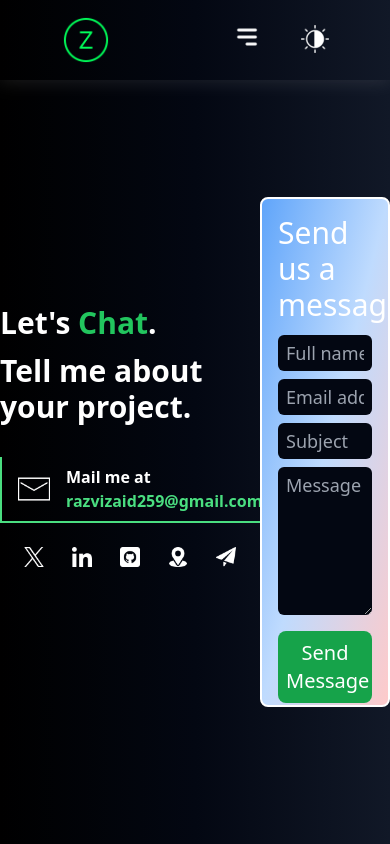
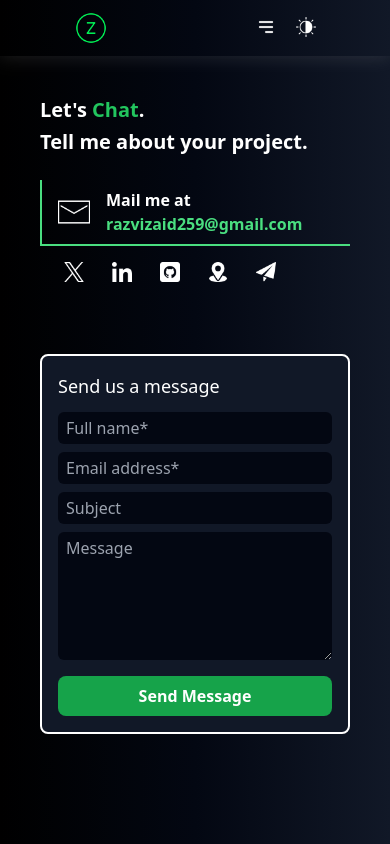
Before and after one commit to MohdZaid259/Portfolio, a React (Vite) app: page /contact in a window 390 px wide. Built offline with nearby package versions, Linux system fonts and the light colour scheme.

Commit message:
add responsiveness

```diff
--- a/src/components/About.jsx
+++ b/src/components/About.jsx
@@ -9,19 +9,19 @@ export default function About() {
   };
 
   return (
-    <div className='flex h-full gap-7 justify-center bg-gradient-to-br from-blue-400 via-blue-200 to-pink-100 dark:bg-gradient-to-r dark:from-black dark:via-gray-950 dark:to-gray-900 dark:text-white text-black'>
-      <div className='flex flex-col pl-16 justify-center items-start '>
-        <h1 className='text-5xl mb-7 font-bold text-pink-600 dark:text-green-400'># know me</h1>
-        <p className='w-2/3 pr-20 text-xl'>
-          <img className='inline w-8 dark:invert-0 invert' src={qopen} alt=""/>
+    <div className='flex h-full gap-7 justify-center bg-gradient-to-br from-blue-500 via-blue-300 to-green-200 dark:bg-gradient-to-r dark:from-black dark:via-gray-950 dark:to-gray-900 dark:text-white text-black'>
+      <div className='md:flex m-auto md:flex-col px-3 sm:pl-8 md:px-16 justify-center items-start '>
+        <h1 className='text-xl md:text-2xl lg:text-5xl mb-7 font-bold text-pink-600 dark:text-green-400'># know me</h1>
+        <p className='w-full text-base sm:text-lg md:text-xl'>
+          <img className='inline w-4 md:w-8 dark:invert-0 invert' src={qopen} alt=""/>
           <p className='inline ml-6'>Hii, I'm Zaid, a Full-stack developer with a passion for building high-quality web applications. I specialize in using ReactJS, NextJS, and Tailwind CSS on the frontend, and NodeJS, Express, and MongoDB on the backend.<br/><br/></p>
           <p className='inline ml-6'>
           I believe in creating websites that look great and perform exceptionally. Whether it's designing responsive layouts, optimizing performance, or developing robust backends, I strive to deliver top-notch results.<br/><br/></p>
           <p className='inline ml-6 mr-6'>
           If you need a developer skilled in the latest technologies with a strong design sense, let's chat about your project and how I can help bring your vision to life.</p>
-          <img className='inline w-8 dark:invert-0 invert' src={qclose} alt=""/>
+          <img className='inline w-4 md:w-8 dark:invert-0 invert' src={qclose} alt=""/>
         </p>
-        <img className='ml-32rem mt-7 dark:invert-0 invert' src={signatureop} alt=""/>
+        <img className='lg:ml-32rem m-auto w-24 sm:w-36 mt-7 dark:invert-0 invert' src={signatureop} alt=""/>
       </div>
     </div>
   )
--- a/src/components/Contact.jsx
+++ b/src/components/Contact.jsx
@@ -13,10 +13,10 @@ function Contact() {
   }
 
   return (
-      <div className='bg-gradient-to-br from-blue-400 via-blue-200 to-red-200 dark:bg-gradient-to-r dark:from-black dark:via-gray-950 dark:to-gray-900 dark:text-white text-black w-full h-full flex justify-around items-center'>
-      <div className='flex flex-col gap-3 mt-10'>
-        <h2 className='text-3xl font-bold '>Let's <span className='text-pink-600 dark:text-green-500'>Chat</span>.</h2>
-        <h2 className='text-3xl font-bold mb-5'>Tell me about your project.</h2>
+      <div className='bg-gradient-to-br from-blue-500 via-blue-300 to-green-200 dark:bg-gradient-to-r dark:from-black dark:via-gray-950 dark:to-gray-900 dark:text-white text-black w-full h-full md:flex justify-around items-center px-10'>
+      <div className='flex flex-col gap-1 md:gap-3 mt-10'>
+        <h2 className='text-xl md:text-3xl font-bold '>Let's <span className='text-pink-600 dark:text-green-500'>Chat</span>.</h2>
+        <h2 className='text-xl md:text-3xl font-bold mb-5'>Tell me about your project.</h2>
         <div className="border-b-2 border-l-2 border-pink-600 dark:border-green-400 flex">
             <img className='dark:invert w-8 m-4' src={mail} alt=""/>
             <div className="mt-2">
@@ -32,14 +32,14 @@ function Contact() {
             <Link to="" target='_blank'><img className='dark:invert w-7 my-2 hover:bg-pink-500 p-1 rounded' src={paperplane} alt="" /></Link>
         </div>
       </div>
-      <div className="flex flex-col border-2 border-black dark:border-white -mt-5 w-2/6 h-2/3 dark:bg-gray-900 bg-gradient-to-br from-blue-400 via-blue-200 to-red-200 from rounded-lg p-4">
-        <h2 className='text-3xl mb-3'>Send us a message</h2>
+      <div className="flex w-full flex-col border-2 border-black dark:border-white -mt-5 md:w-2/6 dark:bg-gray-900 rounded-lg p-4">
+        <h2 className='text-lg md:text-3xl mb-3'>Send us a message</h2>
         <form onSubmit={handleSubmit} className='flex flex-col gap-2' action="">
-            <input className='dark:bg-gray-950 p-1 px-2 text-lg rounded-md' type="text" placeholder="Full name*"/>
-            <input className='dark:bg-gray-950 p-1 px-2 text-lg rounded-md' type="text" placeholder="Email address*"/>
-            <input className='dark:bg-gray-950 p-1 px-2 text-lg rounded-md' type="text" placeholder="Subject"/>
-            <textarea className='dark:bg-gray-950 p-1 px-2 text-lg rounded-md' name="" id="" cols="20" rows="5" placeholder="Message"/>
-            <button type='submit' className='bg-pink-600 dark:bg-green-600 hover:bg-pink-700 dark:hover:bg-green-700 text-white mt-2 p-2 rounded-lg text-xl'>Send Message</button>
+            <input className='dark:bg-gray-950 p-1 px-2 text-base md:text-lg rounded-md' type="text" placeholder="Full name*"/>
+            <input className='dark:bg-gray-950 p-1 px-2 text-base md:text-lg rounded-md' type="text" placeholder="Email address*"/>
+            <input className='dark:bg-gray-950 p-1 px-2 text-base md:text-lg rounded-md' type="text" placeholder="Subject"/>
+            <textarea className='dark:bg-gray-950 p-1 px-2 text-base md:text-lg rounded-md' name="" id="" cols="20" rows="5" placeholder="Message"/>
+            <button type='submit' className='bg-pink-600 dark:bg-green-600 hover:bg-pink-700 dark:hover:bg-green-700 text-white mt-2 p-2 font-bold rounded-lg text-base md:text-xl'>Send Message</button>
         </form>
       </div>
   </div>
--- a/src/components/Navbar.jsx
+++ b/src/components/Navbar.jsx
@@ -29,30 +29,30 @@ export default function Header() {
   ]
 
   return (
-      <div className="flex drop-shadow-[0_0_10px_rgba(0,0,0,0.15)] dark:drop-shadow-[0_0_10px_rgba(225,225,225,0.15)] justify-around items-center py-4 bg-gradient-to-r from-blue-400 via-blue-200 to-red-200 dark:bg-gradient-to-r dark:from-black dark:via-gray-950 dark:to-gray-900 tracking-wider" >
-          <Link to='/'><img className="w-12 invert dark:invert-0" src={z} alt="" /></Link>
+      <div className="flex drop-shadow-[0_0_10px_rgba(0,0,0,0.15)] dark:drop-shadow-[0_0_10px_rgba(225,225,225,0.15)] justify-around items-center py-3 bg-gradient-to-r from-blue-600 via-blue-300 to-green-200 dark:bg-gradient-to-r dark:from-black dark:via-gray-950 dark:to-gray-900 tracking-normal md:tracking-wider">
+          <Link to='/'><img className="w-8 sm:w-12 invert dark:invert-0" src={z} alt="" /></Link>
           <div className="flex">
             <div onClick={handleHam} className="sm:hidden">
               {ham ? (
-                <img className="w-5 mr-5 mt-1.5 dark:invert rounded-sm " src={close} alt="close" />
+                <img className="w-4 mt-1.5 dark:invert rounded-sm" src={close} alt="close" />
               ) : (
-                <img className="w-7 mr-5 mt-0.5 dark:invert rounded-sm " src={menu} alt="menu" />
+                <img className="w-5 mt-1 dark:invert rounded-sm" src={menu} alt="menu" />
               )}
             </div>
             <ul
               onClick={handleHam}
               className={`dark:bg-inherit dark:text-white sm:text-base sm:bg-transparent w-auto rounded-lg sm:rounded-none p-5 sm:p-0 absolute sm:static top-16 right-4 ${
                 ham
-                  ? "opacity-100 translate-y-0"
+                  ? "opacity-100 translate-y-0 "
                   : "opacity-0 sm:opacity-100 -translate-y-[140%] sm:translate-y-0"
               } flex flex-col sm:flex-row items-end sm:items-center gap-3 sm:gap-4 sm:text-lg transition-all duration-150 ease-in-out`}
             >
             {navItems.map((item,id)=>(
-              <NavLink key={id} className={({isActive})=>`${isActive?'dark:text-green-400 text-pink-700 underline':''} mx-3 hover:underline text-xl underline-offset-4`} to={item.slug}>{item.name}</NavLink>
+              <NavLink key={id} className={({isActive})=>`${isActive?'dark:text-green-400 text-pink-600 underline':''} mx-3 hover:underline text-xl underline-offset-4`} to={item.slug}>{item.name}</NavLink>
             ))}
             <NavLink className={({isActive})=>`${isActive?'bg-green-700':''} mx-3 rounded-md dark:bg-green-600 text-white px-2 py-0.5 bg-pink-600 hover:bg-pink-700 dark:hover:bg-green-700 text-xl`} to='/contact'>Contact Me</NavLink>
             </ul>
-            <div className="ml-2 invert dark:invert-0"><ThemeProvider><Switcher/></ThemeProvider></div>
+            <div className="ml-2 w-8 sm:w-12 invert dark:invert-0"><ThemeProvider><Switcher/></ThemeProvider></div>
           </div>
       </div>
   )
--- a/src/components/Skills.jsx
+++ b/src/components/Skills.jsx
@@ -16,32 +16,14 @@ import mysql from '../Media/skills/mysql.png'
 import mongodb from '../Media/skills/mongodb.png'
 import git from '../Media/skills/git.png'
 import github from '../Media/skills/github.png'
-import '../style.css'
 
 function Skills() {
   const img = [
     html,css,atom,redux,tailwind,nodejs,appwrite,express,framer,js,cpp,java,c,mysql,mongodb,git,github
   ]
 
-  useEffect(()=>{
-    for(let i=0;i<10;i++){
-      const box = document.createElement('div')
-      box.className='box absolute'
-      const size = Math.random() * (30 - 10) + 15;
-      box.style.width = `${size}px`
-      box.style.height = `${size}px`
-      const randomX = Math.random() * (window.innerWidth/2 - size);
-      const randomY = Math.random() * (window.innerHeight*4/5 - size);
-      box.style.left = `${randomX}px`;
-      box.style.top = `${randomY}px`;
-      box.style.marginTop = '7rem'
-      box.style.marginLeft = '3rem'
-      shapeContainer.appendChild(box)
-    }
-  },[])
-
   return (
-    <div className='h-full flex p-10 gap-5 bg-gradient-to-br from-blue-400 via-blue-200 to-pink-100 dark:bg-gradient-to-r dark:from-black dark:via-gray-950 dark:to-gray-900 dark:text-white text-black'>
+    <div className='h-full flex p-10 gap-5 bg-gradient-to-br from-blue-500 via-blue-300 to-green-200 dark:bg-gradient-to-r dark:from-black dark:via-gray-950 dark:to-gray-900 dark:text-white text-black'>
       <div id='shapeContainer' className='flex gap-3 flex-wrap w-3/5'>
       {img.map((item,id)=>{
         return <>
--- a/src/style.css
+++ /dev/null
@@ -1,12 +0,0 @@
-.dark .box{
-  background-color: rgba(0, 0, 0, 0);
-  border: 1px solid rgb(0, 143, 93);
-  border-radius: 50%;
-  text-align: center;
-}
-.box{
-  background-color: rgba(0, 0, 0, 0);
-  border: 1px solid rgb(139, 1, 74);
-  border-radius: 50%;
-  text-align: center;
-}
```
Also changed, not shown: src/components/Home.jsx (+11 -12 lines), src/components/Project.jsx (+7 -7 lines).
